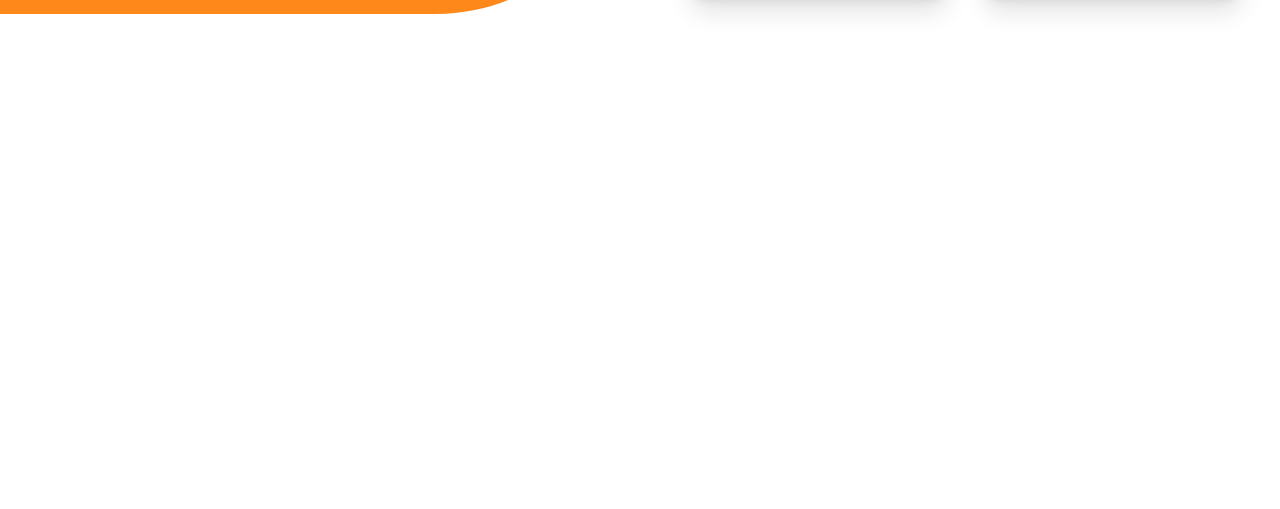
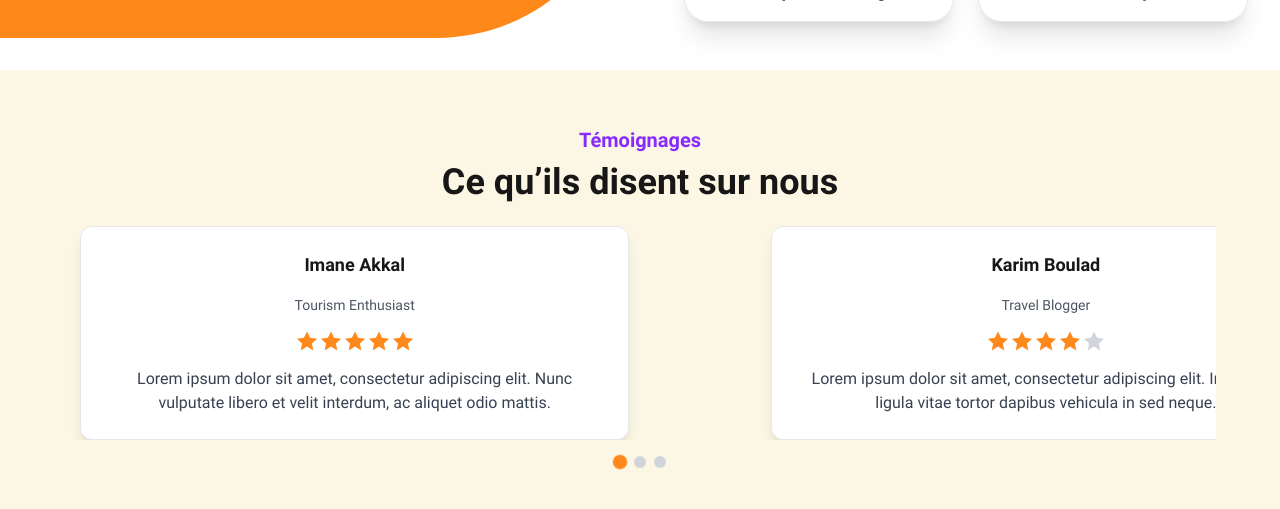
Before and after one commit to ZACK2613111/test-bag-go, a Next.js app: page / in a window 1280 px wide. Shown: the part 1393-1902 px from the top of the page. Before the commit the page ends 1439 px from the top, so only its background shows below. Built offline with nearby package versions, Linux system fonts and the light colour scheme.

Commit message:
Testimonials component UI

```diff
--- a/package.json
+++ b/package.json
@@ -10,6 +10,7 @@
   },
   "dependencies": {
     "@tailwindcss/forms": "^0.5.9",
+    "framer-motion": "^11.15.0",
     "next": "15.1.3",
     "react": "^19.0.0",
     "react-dom": "^19.0.0",
--- a/src/app/globals.css
+++ b/src/app/globals.css
@@ -74,3 +74,20 @@
   width: 15px; /* Enlarged size for the inner cursor */
   height: 15px; /* Enlarged size */
 }
+
+.bg-primary {
+  background-color: #FF881B;
+}
+
+.testimonial-item {
+  transition: transform 0.3s ease-in-out;
+}
+
+button {
+  font-size: 1.5rem;
+  cursor: pointer;
+  background: none;
+  border: none;
+  outline: none;
+  z-index: 10;
+}
--- a/src/app/page.tsx
+++ b/src/app/page.tsx
@@ -3,6 +3,7 @@
 import Header from "@/components/header";
 import Reservation from "@/components/reservation";
 import Sponsors from "@/components/Sponsors";
+import SliderTestimonials from "@/components/Testimonials";
 
 export default function Home() {
   return (
@@ -12,6 +13,7 @@
      <Reservation/>
      <Sponsors />
      <About />
+     <SliderTestimonials/>
     </div>
   );
 }
--- /dev/null
+++ b/src/components/Testimonials/TestimonialComponent.tsx
@@ -0,0 +1,43 @@
+"use client";
+import React from "react";
+
+interface TestimonialProps {
+  name: string;
+  job: string;
+  stars: number;
+  description: string;
+}
+
+const TestimonialItem: React.FC<TestimonialProps> = ({
+  name,
+  job,
+  stars,
+  description,
+}) => {
+  return (
+    <div className="testimonial-item shadow-lg rounded-xl p-6 bg-white border flex flex-col items-center space-y-4 w-10/12">
+      <h4 className="font-bold text-lg">{name}</h4>
+      <p className="text-sm text-gray-600">{job}</p>
+
+      <div className="flex space-x-1">
+        {Array.from({ length: 5 }, (_, i) => (
+          <svg
+            key={i}
+            xmlns="http://www.w3.org/2000/svg"
+            className={`h-5 w-5 ${i < stars ? "text-primary" : "text-gray-300"}`}
+            fill="currentColor"
+            viewBox="0 0 24 24"
+          >
+            <path d="M12 .587l3.668 7.568 8.332 1.151-6.064 5.785 1.553 8.223L12 18.567l-7.489 4.747 1.553-8.223-6.064-5.785 8.332-1.151L12 .587z" />
+          </svg>
+        ))}
+      </div>
+
+      <p className="text-sm lg:text-base text-gray-700 leading-relaxed text-center">
+        {description}
+      </p>
+    </div>
+  );
+};
+
+export default TestimonialItem;
--- /dev/null
+++ b/src/components/Testimonials/index.tsx
@@ -0,0 +1,81 @@
+"use client";
+
+import testimonials from "@/data/testimonials";
+import React, { useState, useRef } from "react";
+import TestimonialItem from "./TestimonialComponent";
+import { motion } from "framer-motion";
+
+const Testimonials: React.FC = () => {
+  const [currentIndex, setCurrentIndex] = useState(0);
+  const containerRef = useRef<HTMLDivElement | null>(null);
+
+  const handleMouseScroll = (event: React.WheelEvent) => {
+    if (containerRef.current) {
+      const container = containerRef.current;
+      const scrollLeft = container.scrollLeft;
+      const deltaX = event.deltaY;
+
+      // Smooth horizontal scroll
+      container.scrollTo({
+        left: scrollLeft + deltaX,
+        behavior: "smooth",
+      });
+
+      // Update the current index
+      const newIndex = Math.round(
+        (scrollLeft + deltaX) / (container.offsetWidth * 0.6)
+      );
+      setCurrentIndex(Math.min(Math.max(0, newIndex), testimonials.length - 1));
+    }
+  };
+
+  return (
+    <section className="bg-[#FCF6E4] py-12">
+      <div className="text-center mb-6">
+        <p className="text-xl font-roboto font-bold text-secondary my-2">
+          Témoignages
+        </p>
+        <h2 className="text-2xl lg:text-4xl font-roboto font-bold">
+          Ce qu’ils disent sur nous
+        </h2>
+      </div>
+
+      <div
+        ref={containerRef}
+        className="relative w-full max-w-6xl mx-auto overflow-hidden"
+        onWheel={handleMouseScroll}
+      >
+        <motion.div
+          className="flex"
+          animate={{ x: -currentIndex * 60 + "%" }}
+          transition={{ type: "spring", stiffness: 50 }}
+        >
+          {testimonials.map((testimonial, index) => (
+            <div
+              key={index}
+              className="flex-shrink-0 w-[60%] px-4"
+              style={{ scrollSnapAlign: "center" }}
+            >
+              <TestimonialItem {...testimonial} />
+            </div>
+          ))}
+        </motion.div>
+      </div>
+
+      <div className="flex justify-center mt-4 space-x-2">
+        {testimonials.map((_, index) => (
+          <motion.div
+            key={index}
+            className={`w-3 h-3 rounded-full cursor-pointer ${
+              currentIndex === index ? "bg-primary" : "bg-gray-300"
+            }`}
+            onClick={() => setCurrentIndex(index)}
+            animate={{ scale: currentIndex === index ? 1.2 : 1 }}
+          />
+        ))}
+      </div>
+    </section>
+  );
+};
+
+export default Testimonials;
--- /dev/null
+++ b/src/data/testimonials.ts
@@ -0,0 +1,32 @@
+type Testimonial = {
+    name: string;
+    job: string;
+    stars: number;
+    description: string;
+  };
+
+  const testimonials: Testimonial[] = [
+    {
+      name: "Imane Akkal",
+      job: "Tourism Enthusiast",
+      stars: 5,
+      description:
+        "Lorem ipsum dolor sit amet, consectetur adipiscing elit. Nunc vulputate libero et velit interdum, ac aliquet odio mattis.",
+    },
+    {
+      name: "Karim Boulad",
+      job: "Travel Blogger",
+      stars: 4,
+      description:
+        "Lorem ipsum dolor sit amet, consectetur adipiscing elit. Integer ac ligula vitae tortor dapibus vehicula in sed neque.",
+    },
+    {
+      name: "Linda Haddad",
+      job: "Luxury Travel Advisor",
+      stars: 5,
+      description:
+        "Lorem ipsum dolor sit amet, consectetur adipiscing elit. Nulla facilisi. Suspendisse vitae venenatis eros, at luctus ex.",
+    },
+  ];
+
+  export default testimonials;
```
Also changed, not shown: public/images/Logo.png (renamed from public/images/sponsors/Logo.png), 1 other file (tests, documents, lock files or other folders).
